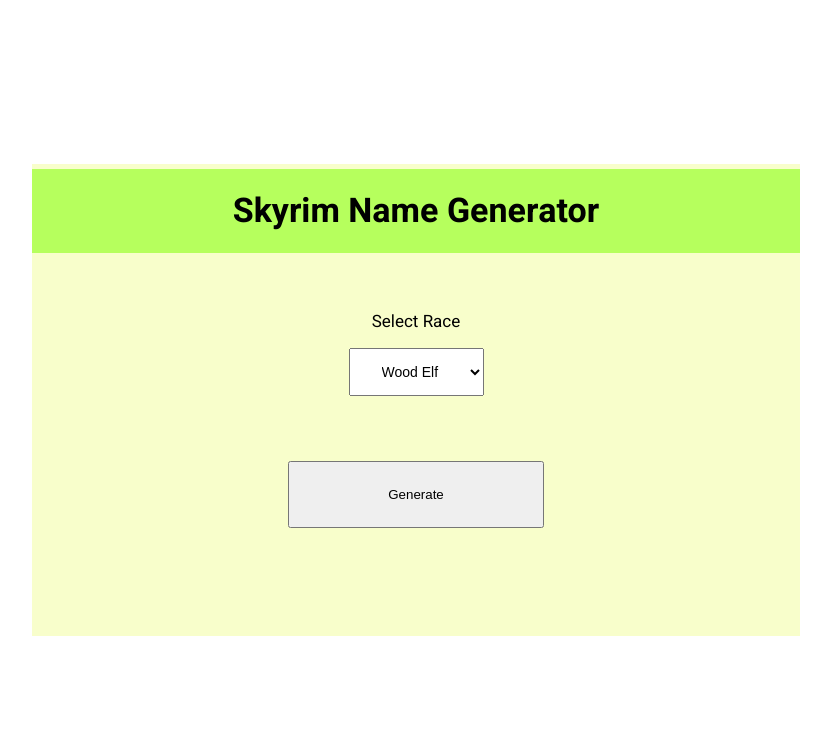
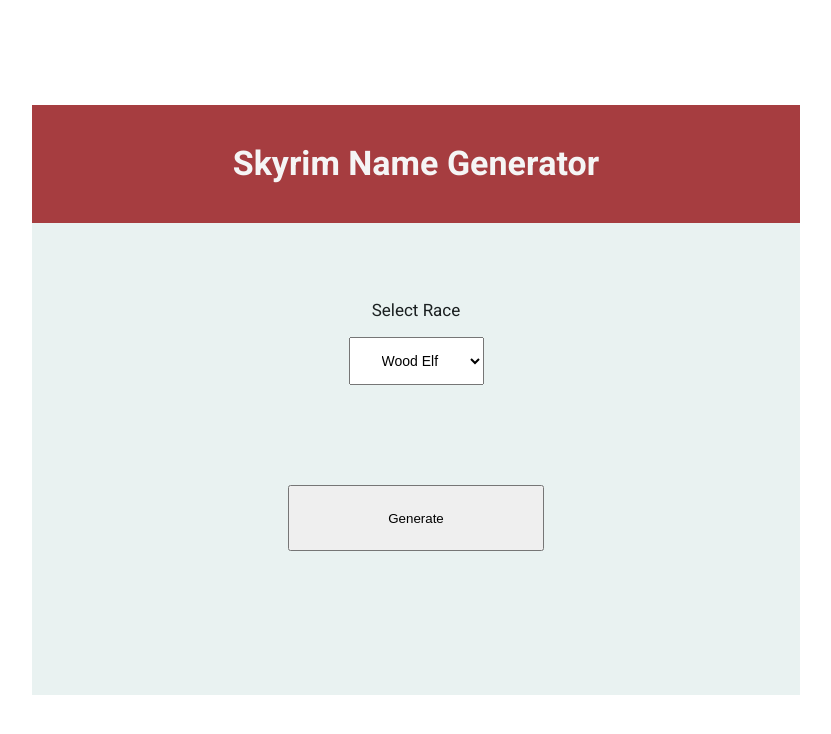
Before and after one commit to MartinGras95/skyrim-name-generator, a plain HTML site: page index.html in a window 1280 px wide. Shown: the whole page, without its empty margins (224-1055 px from the left). Drawn offline with Linux system fonts and the light colour scheme.

Commit message:
color changes

```diff
--- a/style.css
+++ b/style.css
@@ -14,6 +14,7 @@
     align-items: center;
     justify-content: center;
     font-size: 17px;
+    color: #1B2021;
 }
 
 select{
@@ -23,13 +24,14 @@
 }
 
 header{
-    background-color: rgba(167, 255, 67, 0.808);
+    background-color: #A63D40;
     width: 100%;
     margin-top: 0;
 }
 
 header h1{
-    padding: .5em 0.5em;
+    padding: 1em 0.5em;
+    color: whitesmoke;
 }
 
 button{
@@ -51,7 +53,7 @@
     display: flex;
     flex-direction: column;
     align-items: center;
-    background-color: rgba(245, 253, 176, 0.651);
+    background-color:#E9F2F1;
 
 }
 
@@ -87,6 +89,7 @@
 
     body{
         display: grid;
+        grid-gap: 0;
         grid-template-columns: 1fr 3fr 1fr;
         grid-template-rows: 1fr 1fr 1fr;
     }
```
